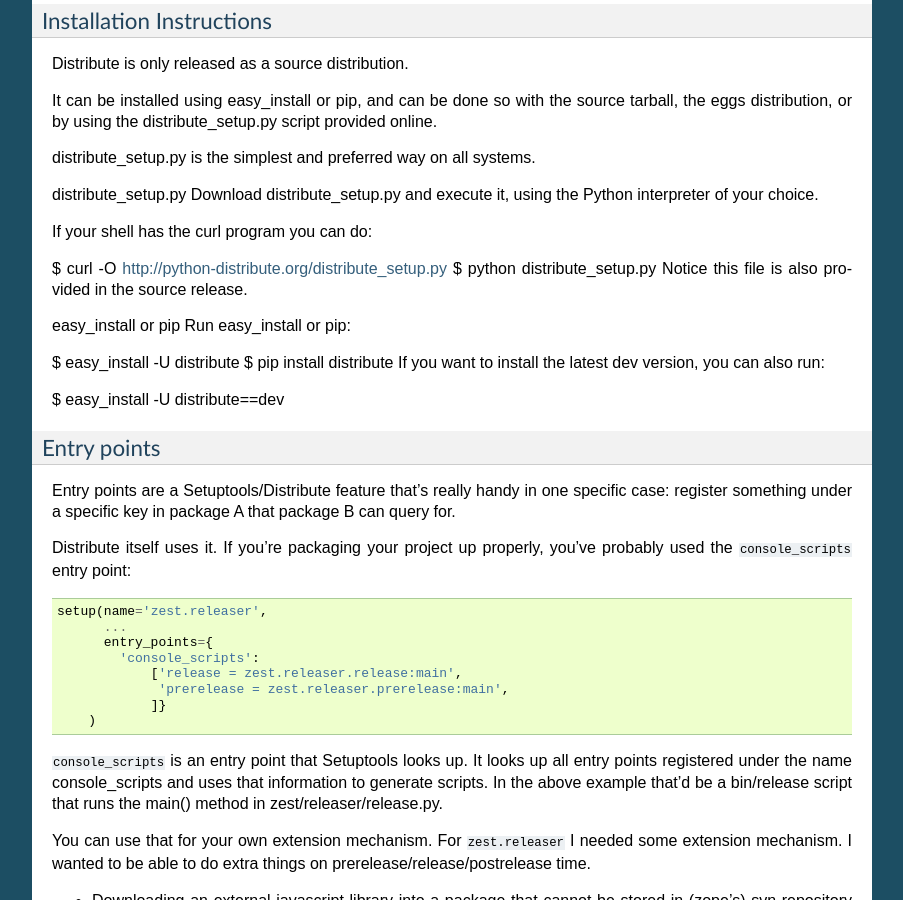
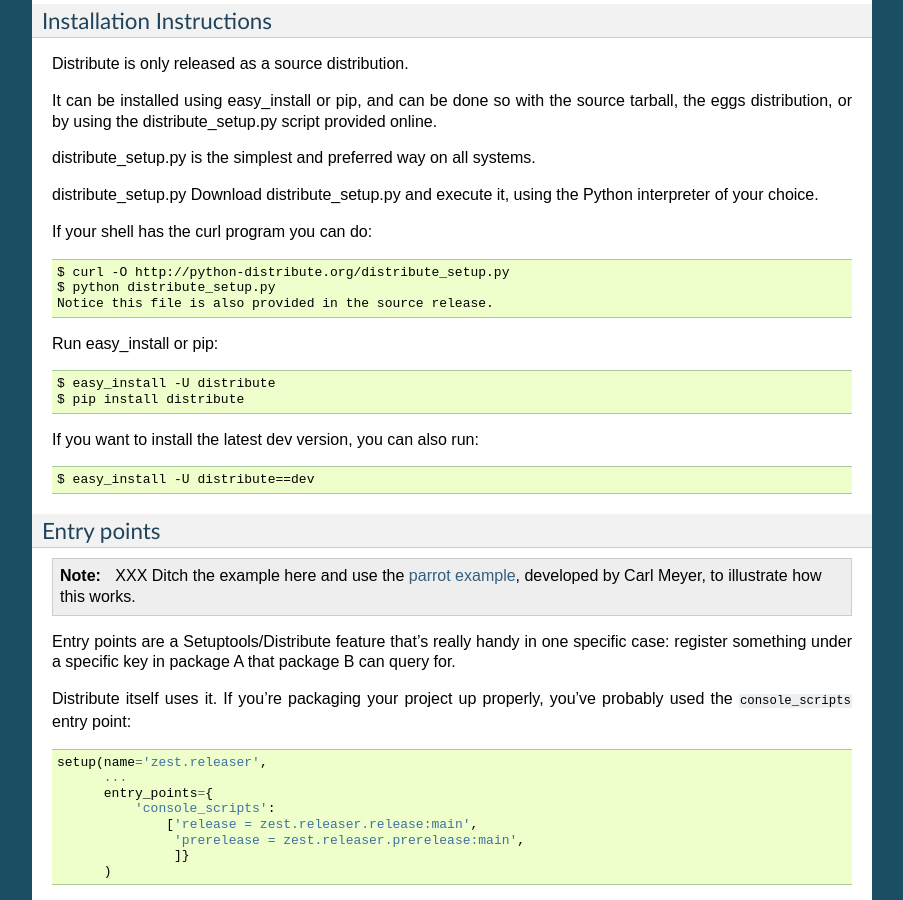
Before and after one commit to pypa/packaging.python.org, a Sphinx documentation site: the page built from source/creation.txt, in a window 1280 px wide and 900 px high, scrolled down 277 px. Shown: the whole window, without its empty margins (198-1101 px from the left). Built offline with Sphinx 7.4.7, drawn with Linux system fonts in a browser that asks for light colours.

Commit message:
Trying to standardize the commandline inputs with a $ character prefix

```diff
--- a/source/creation.txt
+++ b/source/creation.txt
@@ -19,23 +19,25 @@
 distribute_setup.py
 Download distribute_setup.py and execute it, using the Python interpreter of your choice.
 
-If your shell has the curl program you can do:
+If your shell has the curl program you can do::
 
     $ curl -O http://python-distribute.org/distribute_setup.py
     $ python distribute_setup.py
     Notice this file is also provided in the source release.
 
-easy_install or pip
-Run easy_install or pip:
+Run easy_install or pip::
 
     $ easy_install -U distribute
     $ pip install distribute
-If you want to install the latest dev version, you can also run:
+
+If you want to install the latest dev version, you can also run::
 
     $ easy_install -U distribute==dev
 
 Entry points
 ------------
+
+.. note:: XXX Ditch the example here and use the `parrot example <http://bitbucket.org/carljm/sample-distutils2-project/>`_, developed by Carl Meyer, to illustrate how this works.
 
 Entry points are a Setuptools/Distribute feature that’s really handy in one
 specific case: register something under a specific key in package A that
--- a/source/virtualenv.txt
+++ b/source/virtualenv.txt
@@ -17,7 +17,7 @@
 
 Create a virtualenv::
 
-   virtualenv --no-site-packages pip_test_env
+   $ virtualenv --no-site-packages pip_test_env
 
 We use the ``--no-site-packages`` flag to prevent this virtualenv from
 "seeing" your global Python "site-packages" directory, so that our
@@ -40,11 +40,11 @@
 default PATH, so we can just type ``pip`` instead of
 ``pip_test_env/bin/pip``::
 
-    . pip_test_env/bin/activate
+    $ pip_test_env/bin/activate
 
 On Windows, this is::
 
-    pip_test_env\Scripts\activate.bat
+    $ pip_test_env\Scripts\activate.bat
 
 In either case, your shell prompt should now begin with
 ``(pip_test_env)`` to remind you that a virtualenv is activated. When
```
Also changed, not shown: source/installation.txt (+14 -17 lines), source/introduction.txt (+5 -5 lines), source/usage.txt (+5 -5 lines). Lines whose indentation alone changed are shown as unchanged.
